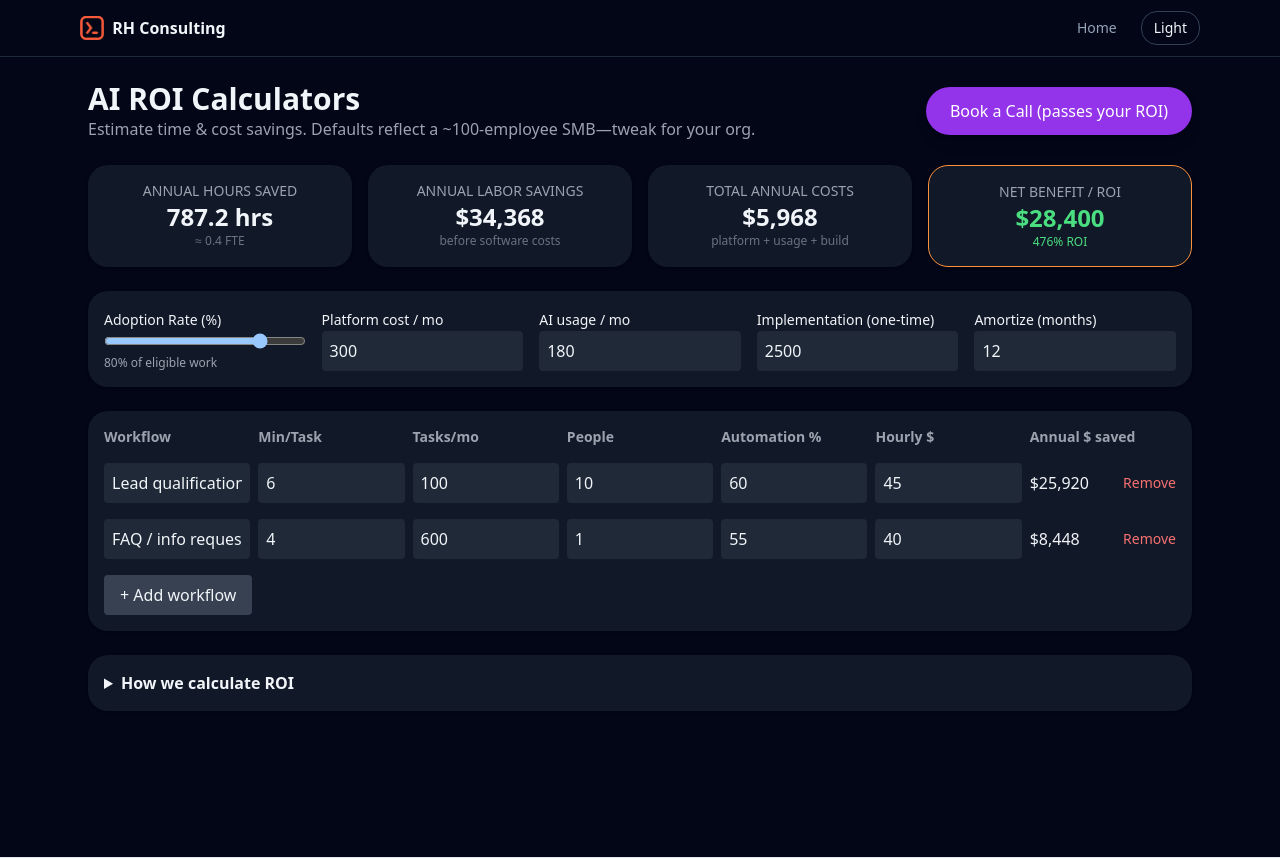
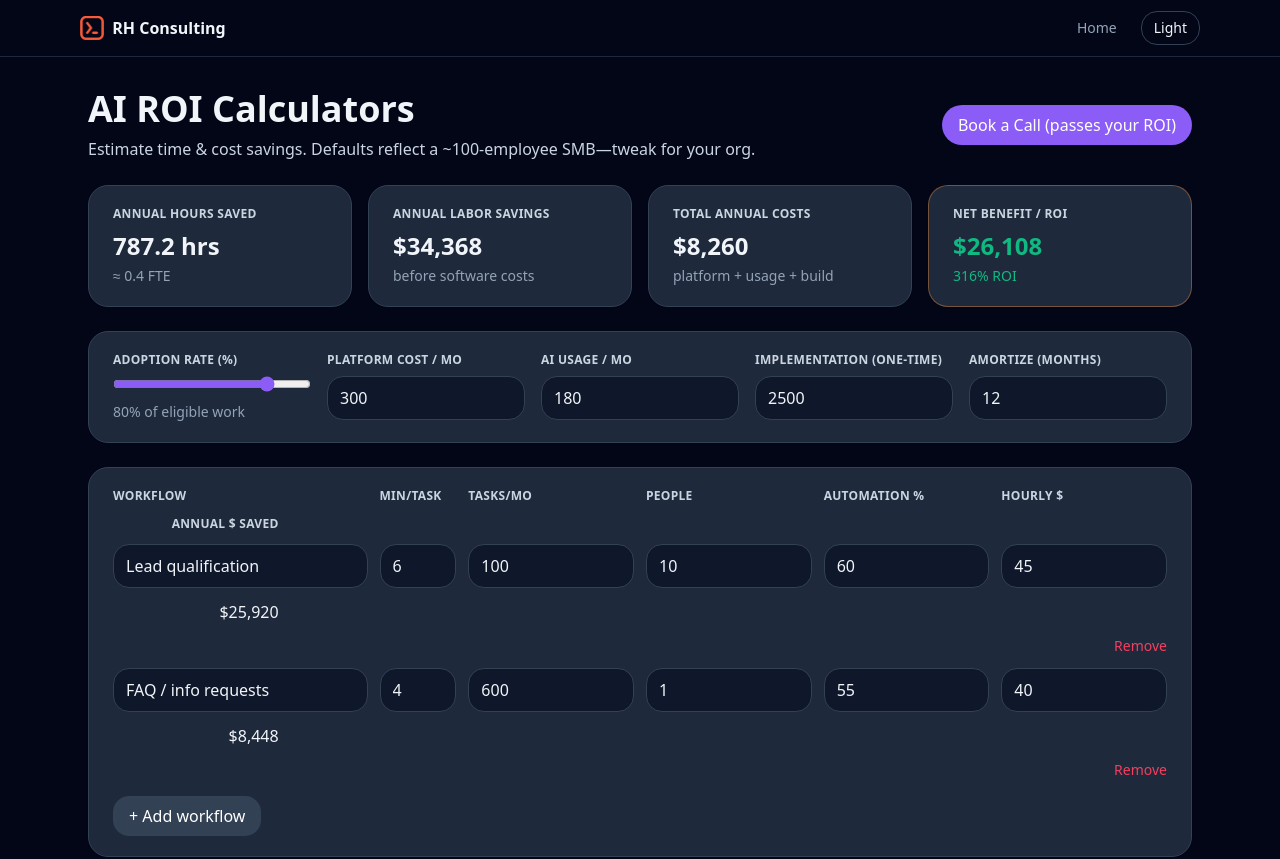
Before and after one commit to rickhancock-droid/rh-consulting-site, a Next.js app: page /roi-calculator in a window 1280 px wide. Shown: the top 859 px of the page. Built offline with nearby package versions, Linux system fonts and the light colour scheme.

Commit message:
ROI: add searchable workflow dropdown + improve light mode contrast + keep 4-card dashboard

```diff
--- a/app/roi-calculator/page.tsx
+++ b/app/roi-calculator/page.tsx
@@ -2,264 +2,377 @@
 "use client";
 
 import React, { useMemo, useState } from "react";
+import Link from "next/link";
 
+// ---------------- theme helpers (light/dark card & border) ----------------
+const cardBase =
+  "rounded-2xl border shadow-sm px-6 py-5 transition-colors";
+const card =
+  `${cardBase} bg-gray-50 border-gray-200 text-gray-900 dark:bg-slate-800 dark:border-slate-700 dark:text-slate-100`;
+const cardEmphasis =
+  `${cardBase} bg-orange-50 border-orange-200 text-gray-900 dark:bg-slate-800 dark:border-orange-400/40 dark:text-slate-100`;
+const pill =
+  "inline-flex items-center justify-center h-10 px-4 rounded-full bg-violet-500 text-white hover:bg-violet-600 transition-colors";
+
+// ---------------- types ----------------
 type Workflow = {
   name: string;
-  minutesPerTask: number;
+  minPerTask: number;
   tasksPerMonth: number;
   people: number;
-  automation: number;
+  automationPct: number; // 0-100
   hourly: number;
 };
 
-const defaultWorkflows: Workflow[] = [
-  { name: "Lead qualification", minutesPerTask: 6, tasksPerMonth: 100, people: 10, automation: 60, hourly: 45 },
-  { name: "FAQ / info requests", minutesPerTask: 4, tasksPerMonth: 600, people: 1, automation: 55, hourly: 40 },
+type Totals = {
+  hoursSavedYr: number;
+  fte: number;
+  laborSavingsYr: number;
+  totalAnnualCosts: number;
+  netBenefit: number;
+  roiPct: number;
+};
+
+// ---------------- constants ----------------
+const DEFAULT_WORKFLOWS: readonly string[] = [
+  "Lead qualification",
+  "FAQ / info requests",
+  "Customer support (tier 1)",
+  "CRM data entry",
+  "Order status updates",
+  "Invoice follow-ups",
+  "Scheduling",
+  "Onboarding FAQs",
+  "Internal IT helpdesk",
 ];
 
-export default function RoiCalculator() {
-  const [workflows, setWorkflows] = useState<Workflow[]>(defaultWorkflows);
-  const [adoption, setAdoption] = useState(80);
-  const [platformCost, setPlatformCost] = useState(300);
-  const [aiUsage, setAiUsage] = useState(180);
-  const [implementation, setImplementation] = useState(2500);
-  const [amortize, setAmortize] = useState(12);
+const USD = (n: number) =>
+  new Intl.NumberFormat("en-US", { style: "currency", currency: "USD", maximumFractionDigits: 0 }).format(
+    Math.round(n)
+  );
+const HRS = (n: number) =>
+  `${Math.round(n * 10) / 10} hrs`;
 
-  // --- calculations ---
-  const results = useMemo(() => {
-    let totalHours = 0;
-    let totalSaved = 0;
+// ---------------- calc helpers ----------------
+function hoursSavedPerWorkflow(w: Workflow, adoptionPct: number): number {
+  // minutes per task × tasks/mo × people × automation% × adoption% × 12 / 60
+  const hrsMo =
+    (w.minPerTask * w.tasksPerMonth * Math.max(w.people, 0) * (w.automationPct / 100) * (adoptionPct / 100)) / 60;
+  return hrsMo * 12;
+}
 
-    workflows.forEach((w) => {
-      const hours =
-        (w.minutesPerTask / 60) *
-        w.tasksPerMonth *
-        12 *
-        w.people *
-        (w.automation / 100) *
-        (adoption / 100);
-      totalHours += hours;
-      totalSaved += hours * w.hourly;
+function totals(
+  workflows: Workflow[],
+  adoptionPct: number,
+  platformPerMo: number,
+  aiUsagePerMo: number,
+  implementationOneTime: number,
+  amortizeMonths: number
+): Totals {
+  const hoursSavedYr = workflows.reduce((acc, w) => acc + hoursSavedPerWorkflow(w, adoptionPct), 0);
+  const laborSavingsYr = workflows.reduce(
+    (acc, w) => acc + hoursSavedPerWorkflow(w, adoptionPct) * w.hourly,
+    0
+  );
+  const annualizedImpl = amortizeMonths > 0 ? (implementationOneTime / amortizeMonths) * 12 : implementationOneTime;
+  const totalAnnualCosts = platformPerMo * 12 + aiUsagePerMo * 12 + annualizedImpl;
+  const netBenefit = Math.max(laborSavingsYr - totalAnnualCosts, laborSavingsYr === 0 ? 0 : laborSavingsYr - totalAnnualCosts);
+  const roiPct = totalAnnualCosts > 0 ? (netBenefit / totalAnnualCosts) * 100 : 0;
+  const fte = hoursSavedYr / 2080;
+
+  return { hoursSavedYr, fte, laborSavingsYr, totalAnnualCosts, netBenefit, roiPct };
+}
+
+// ---------------- component ----------------
+export default function RoiCalculatorPage() {
+  // Defaults that mirror ~100-employee SMB
+  const [adoptionPct, setAdoptionPct] = useState<number>(80);
+  const [platformPerMo, setPlatformPerMo] = useState<number>(300);
+  const [aiUsagePerMo, setAiUsagePerMo] = useState<number>(180);
+  const [implementationOneTime, setImplementationOneTime] = useState<number>(2500);
+  const [amortizeMonths, setAmortizeMonths] = useState<number>(12);
+
+  const [workflows, setWorkflows] = useState<Workflow[]>([
+    { name: "Lead qualification", minPerTask: 6, tasksPerMonth: 100, people: 10, automationPct: 60, hourly: 45 },
+    { name: "FAQ / info requests", minPerTask: 4, tasksPerMonth: 600, people: 1, automationPct: 55, hourly: 40 },
+  ]);
+
+  const t = useMemo(
+    () =>
+      totals(workflows, adoptionPct, platformPerMo, aiUsagePerMo, implementationOneTime, amortizeMonths),
+    [workflows, adoptionPct, platformPerMo, aiUsagePerMo, implementationOneTime, amortizeMonths]
+  );
+
+  // ---------- handlers ----------
+  const updateWorkflow = <K extends keyof Workflow>(
+    idx: number,
+    key: K,
+    value: Workflow[K]
+  ) => {
+    setWorkflows((prev) => {
+      const next = [...prev];
+      next[idx] = { ...next[idx], [key]: value };
+      return next;
     });
-
-    const annualCosts = (platformCost + aiUsage) * 12 + implementation / amortize;
-    const netBenefit = totalSaved - annualCosts;
-    const roiPct = annualCosts > 0 ? (netBenefit / annualCosts) * 100 : 0;
-
-    return {
-      totalHours,
-      totalSaved,
-      annualCosts,
-      netBenefit,
-      roiPct,
-      fte: totalHours / 2080,
-    };
-  }, [workflows, adoption, platformCost, aiUsage, implementation, amortize]);
-
-  // --- helpers ---
-  const fmtMoney = (n: number) =>
-    n.toLocaleString("en-US", { style: "currency", currency: "USD", maximumFractionDigits: 0 });
-
-  // --- update workflow ---
-  const updateWorkflow = (i: number, field: keyof Workflow, value: number | string) => {
-    const newWF = [...workflows];
-    if (field === "name") {
-      newWF[i][field] = String(value);
-    } else {
-      newWF[i][field] = Number(value);
-    }
-    setWorkflows(newWF);
   };
 
-  const removeWorkflow = (i: number) => {
-    setWorkflows(workflows.filter((_, idx) => idx !== i));
-  };
+  const addWorkflow = () =>
+    setWorkflows((prev) => [
+      ...prev,
+      { name: "", minPerTask: 3, tasksPerMonth: 300, people: 1, automationPct: 50, hourly: 40 },
+    ]);
 
+  const removeWorkflow = (idx: number) =>
+    setWorkflows((prev) => prev.filter((_, i) => i !== idx));
+
+  // ---------- UI helpers ----------
+  const numberCls =
+    "h-11 w-full rounded-xl bg-white/80 border border-gray-300 px-3 text-gray-900 placeholder:text-gray-500 " +
+    "focus:outline-none focus:ring-2 focus:ring-violet-500 dark:bg-slate-900 dark:border-slate-700 dark:text-slate-100";
+  const labelCls = "text-xs font-semibold uppercase tracking-wide text-gray-600 dark:text-slate-300";
+
+  // ---------- JSX ----------
   return (
-    <div className="p-6 max-w-6xl mx-auto space-y-6">
-      {/* Header */}
-      <div className="flex items-center justify-between">
+    <div className="mx-auto max-w-6xl px-4 sm:px-6 py-8">
+      {/* Top row: title + CTA */}
+      <div className="flex flex-col gap-4 sm:flex-row sm:items-center sm:justify-between">
         <div>
-          <h1 className="text-3xl font-bold">AI ROI Calculators</h1>
-          <p className="text-gray-400">
+          <h1 className="text-3xl sm:text-4xl font-semibold text-gray-900 dark:text-slate-100">
+            AI ROI Calculators
+          </h1>
+          <p className="mt-2 text-gray-600 dark:text-slate-300">
             Estimate time & cost savings. Defaults reflect a ~100-employee SMB—tweak for your org.
           </p>
         </div>
-        <a
-          href="https://calendly.com/"
+        <Link
+          className={pill}
+          href={{
+            pathname: "https://calendly.com/rh-consulting-ai/30min",
+            query: {
+              hours: t.hoursSavedYr.toFixed(1),
+              fte: (Math.round(t.fte * 10) / 10).toString(),
+              labor: Math.round(t.laborSavingsYr).toString(),
+              costs: Math.round(t.totalAnnualCosts).toString(),
+              net: Math.round(t.netBenefit).toString(),
+              roi: Math.round(t.roiPct).toString(),
+            },
+          }}
           target="_blank"
-          rel="noopener noreferrer"
-          className="bg-purple-600 hover:bg-purple-700 text-white px-6 py-3 rounded-full shadow-lg"
         >
           Book a Call (passes your ROI)
-        </a>
+        </Link>
       </div>
 
-      {/* Results Dashboard */}
-      <div className="grid grid-cols-2 md:grid-cols-4 gap-4">
-        <div className="bg-gray-900 p-4 rounded-2xl shadow text-center">
-          <p className="text-sm text-gray-400">ANNUAL HOURS SAVED</p>
-          <p className="text-2xl font-bold">{results.totalHours.toFixed(1)} hrs</p>
-          <p className="text-xs text-gray-500">≈ {results.fte.toFixed(1)} FTE</p>
+      {/* Dashboard cards */}
+      <div className="mt-6 grid grid-cols-1 sm:grid-cols-2 lg:grid-cols-4 gap-4">
+        <div className={card}>
+          <div className={labelCls}>Annual Hours Saved</div>
+          <div className="mt-2 text-2xl font-semibold">{HRS(t.hoursSavedYr)}</div>
+          <div className="mt-1 text-sm text-gray-500 dark:text-slate-400">≈ {(Math.round(t.fte * 10) / 10)} FTE</div>
         </div>
-        <div className="bg-gray-900 p-4 rounded-2xl shadow text-center">
-          <p className="text-sm text-gray-400">ANNUAL LABOR SAVINGS</p>
-          <p className="text-2xl font-bold">{fmtMoney(results.totalSaved)}</p>
-          <p className="text-xs text-gray-500">before software costs</p>
+        <div className={card}>
+          <div className={labelCls}>Annual Labor Savings</div>
+          <div className="mt-2 text-2xl font-semibold">{USD(t.laborSavingsYr)}</div>
+          <div className="mt-1 text-sm text-gray-500 dark:text-slate-400">before software costs</div>
         </div>
-        <div className="bg-gray-900 p-4 rounded-2xl shadow text-center">
-          <p className="text-sm text-gray-400">TOTAL ANNUAL COSTS</p>
-          <p className="text-2xl font-bold">{fmtMoney(results.annualCosts)}</p>
-          <p className="text-xs text-gray-500">platform + usage + build</p>
+        <div className={card}>
+          <div className={labelCls}>Total Annual Costs</div>
+          <div className="mt-2 text-2xl font-semibold">{USD(t.totalAnnualCosts)}</div>
+          <div className="mt-1 text-sm text-gray-500 dark:text-slate-400">platform + usage + build</div>
         </div>
-        <div className="bg-gray-900 p-4 rounded-2xl shadow text-center border border-orange-400">
-          <p className="text-sm text-gray-400">NET BENEFIT / ROI</p>
-          <p className="text-2xl font-bold text-green-400">{fmtMoney(results.netBenefit)}</p>
-          <p className="text-xs text-green-400">{results.roiPct.toFixed(0)}% ROI</p>
+        <div className={cardEmphasis + " ring-1 ring-orange-300/50 dark:ring-0"}>
+          <div className="flex items-center justify-between">
+            <div className={labelCls}>Net Benefit / ROI</div>
+          </div>
+          <div className="mt-2 text-2xl font-semibold text-emerald-500">{USD(t.netBenefit)}</div>
+          <div className="mt-1 text-sm font-medium text-emerald-500">
+            {Math.round(t.roiPct)}% ROI
+          </div>
         </div>
       </div>
 
-      {/* Controls */}
-      <div className="grid grid-cols-1 md:grid-cols-5 gap-4 bg-gray-900 p-4 rounded-2xl shadow">
+      {/* Program inputs row */}
+      <div className={`${card} mt-6`}>
+        <div className="grid grid-cols-1 sm:grid-cols-5 gap-4">
           <div>
-          <label className="text-sm">Adoption Rate (%)</label>
+            <div className={labelCls}>Adoption Rate (%)</div>
             <input
               type="range"
-            min="0"
-            max="100"
-            value={adoption}
-            onChange={(e) => setAdoption(Number(e.target.value))}
-            className="w-full"
+              min={0}
+              max={100}
+              value={adoptionPct}
+              onChange={(e) => setAdoptionPct(Number(e.target.value))}
+              className="mt-2 w-full accent-violet-500"
             />
-          <p className="text-xs text-gray-400">{adoption}% of eligible work</p>
+            <div className="mt-1 text-sm text-gray-500 dark:text-slate-400">
+              {adoptionPct}% of eligible work
+            </div>
           </div>
           <div>
-          <label className="text-sm">Platform cost / mo</label>
+            <div className={labelCls}>Platform cost / mo</div>
             <input
-            type="number"
-            className="w-full rounded bg-gray-800 p-2"
-            value={platformCost}
-            onChange={(e) => setPlatformCost(Number(e.target.value))}
+              className={`${numberCls} mt-2`}
+              value={platformPerMo}
+              onChange={(e) => setPlatformPerMo(Number(e.target.value || 0))}
+              inputMode="numeric"
             />
           </div>
           <div>
-          <label className="text-sm">AI usage / mo</label>
+            <div className={labelCls}>AI usage / mo</div>
             <input
-            type="number"
-            className="w-full rounded bg-gray-800 p-2"
-            value={aiUsage}
-            onChange={(e) => setAiUsage(Number(e.target.value))}
+              className={`${numberCls} mt-2`}
+              value={aiUsagePerMo}
+              onChange={(e) => setAiUsagePerMo(Number(e.target.value || 0))}
+              inputMode="numeric"
             />
           </div>
           <div>
-          <label className="text-sm">Implementation (one-time)</label>
+            <div className={labelCls}>Implementation (one-time)</div>
             <input
-            type="number"
-            className="w-full rounded bg-gray-800 p-2"
-            value={implementation}
-            onChange={(e) => setImplementation(Number(e.target.value))}
+              className={`${numberCls} mt-2`}
+              value={implementationOneTime}
+              onChange={(e) => setImplementationOneTime(Number(e.target.value || 0))}
+              inputMode="numeric"
             />
           </div>
           <div>
-          <label className="text-sm">Amortize (months)</label>
+            <div className={labelCls}>Amortize (months)</div>
             <input
-            type="number"
-            className="w-full rounded bg-gray-800 p-2"
-            value={amortize}
-            onChange={(e) => setAmortize(Number(e.target.value))}
+              className={`${numberCls} mt-2`}
+              value={amortizeMonths}
+              onChange={(e) => setAmortizeMonths(Number(e.target.value || 0))}
+              inputMode="numeric"
             />
           </div>
         </div>
+      </div>
 
-      {/* Workflows */}
-      <div className="bg-gray-900 p-4 rounded-2xl shadow space-y-4">
-        <div className="grid grid-cols-7 gap-2 font-bold text-sm text-gray-400">
-          <div>Workflow</div>
-          <div>Min/Task</div>
-          <div>Tasks/mo</div>
-          <div>People</div>
-          <div>Automation %</div>
-          <div>Hourly $</div>
-          <div>Annual $ saved</div>
+      {/* Workflows table */}
+      <div className={`${card} mt-6`}>
+        <div className="grid grid-cols-12 gap-3 text-sm">
+          <div className="col-span-4 sm:col-span-3 md:col-span-3 lg:col-span-3">
+            <div className={labelCls}>Workflow</div>
           </div>
-        {workflows.map((w, i) => (
-          <div key={i} className="grid grid-cols-7 gap-2 items-center">
+          <div className="col-span-2 sm:col-span-1">
+            <div className={labelCls}>Min/Task</div>
+          </div>
+          <div className="col-span-2 sm:col-span-2">
+            <div className={labelCls}>Tasks/mo</div>
+          </div>
+          <div className="col-span-2 sm:col-span-2">
+            <div className={labelCls}>People</div>
+          </div>
+          <div className="col-span-2 sm:col-span-2">
+            <div className={labelCls}>Automation %</div>
+          </div>
+          <div className="col-span-2 sm:col-span-2">
+            <div className={labelCls}>Hourly $</div>
+          </div>
+          <div className="col-span-2 sm:col-span-2 text-right">
+            <div className={labelCls}>Annual $ saved</div>
+          </div>
+        </div>
+
+        <datalist id="workflow-options">
+          {DEFAULT_WORKFLOWS.map((w) => (
+            <option value={w} key={w} />
+          ))}
+        </datalist>
+
+        {workflows.map((w, idx) => {
+          const saved = hoursSavedPerWorkflow(w, adoptionPct) * w.hourly;
+          return (
+            <div key={idx} className="mt-3 grid grid-cols-12 gap-3 items-center">
+              {/* Searchable dropdown (datalist) */}
+              <div className="col-span-4 sm:col-span-3 md:col-span-3 lg:col-span-3">
                 <input
+                  list="workflow-options"
+                  className={numberCls}
                   value={w.name}
-              onChange={(e) => updateWorkflow(i, "name", e.target.value)}
-              className="rounded bg-gray-800 p-2"
+                  onChange={(e) => updateWorkflow(idx, "name", e.target.value)}
+                  placeholder="Select or type workflow…"
                 />
+              </div>
+
+              <div className="col-span-2 sm:col-span-1">
                 <input
-              type="number"
-              value={w.minutesPerTask}
-              onChange={(e) => updateWorkflow(i, "minutesPerTask", e.target.value)}
-              className="rounded bg-gray-800 p-2"
+                  className={numberCls}
+                  value={w.minPerTask}
+                  onChange={(e) => updateWorkflow(idx, "minPerTask", Number(e.target.value || 0))}
+                  inputMode="numeric"
                 />
+              </div>
+              <div className="col-span-2 sm:col-span-2">
                 <input
-              type="number"
+                  className={numberCls}
                   value={w.tasksPerMonth}
-              onChange={(e) => updateWorkflow(i, "tasksPerMonth", e.target.value)}
-              className="rounded bg-gray-800 p-2"
+                  onChange={(e) => updateWorkflow(idx, "tasksPerMonth", Number(e.target.value || 0))}
+                  inputMode="numeric"
                 />
+              </div>
+              <div className="col-span-2 sm:col-span-2">
                 <input
-              type="number"
+                  className={numberCls}
                   value={w.people}
-              onChange={(e) => updateWorkflow(i, "people", e.target.value)}
-              className="rounded bg-gray-800 p-2"
+                  onChange={(e) => updateWorkflow(idx, "people", Number(e.target.value || 0))}
+                  inputMode="numeric"
                 />
+              </div>
+              <div className="col-span-2 sm:col-span-2">
                 <input
-              type="number"
-              value={w.automation}
-              onChange={(e) => updateWorkflow(i, "automation", e.target.value)}
-              className="rounded bg-gray-800 p-2"
+                  className={numberCls}
+                  value={w.automationPct}
+                  onChange={(e) => updateWorkflow(idx, "automationPct", Number(e.target.value || 0))}
+                  inputMode="numeric"
                 />
+              </div>
+              <div className="col-span-2 sm:col-span-2">
                 <input
-              type="number"
+                  className={numberCls}
                   value={w.hourly}
-              onChange={(e) => updateWorkflow(i, "hourly", e.target.value)}
-              className="rounded bg-gray-800 p-2"
+                  onChange={(e) => updateWorkflow(idx, "hourly", Number(e.target.value || 0))}
+                  inputMode="numeric"
                 />
-            <div className="flex justify-between items-center">
-              <span>{fmtMoney((w.minutesPerTask / 60) * w.tasksPerMonth * 12 * w.people * (w.automation / 100) * (adoption / 100) * w.hourly)}</span>
+              </div>
+
+              <div className="col-span-2 sm:col-span-2 text-right text-gray-900 dark:text-slate-100 font-medium">
+                {USD(saved)}
+              </div>
+
+              <div className="col-span-12 flex justify-end">
                 <button
-                onClick={() => removeWorkflow(i)}
-                className="text-red-400 text-sm ml-2"
+                  className="text-sm text-rose-500 hover:text-rose-600"
+                  onClick={() => removeWorkflow(idx)}
                 >
                   Remove
                 </button>
               </div>
             </div>
-        ))}
-        <button
-          onClick={() =>
-            setWorkflows([...workflows, { name: "", minutesPerTask: 1, tasksPerMonth: 10, people: 1, automation: 50, hourly: 40 }])
-          }
-          className="mt-2 px-4 py-2 rounded bg-gray-700 hover:bg-gray-600"
+          );
+        })}
+
+        <div className="mt-4">
+          <button className="rounded-xl px-4 py-2 bg-gray-900 text-white hover:bg-black dark:bg-slate-700 dark:hover:bg-slate-600"
+            onClick={addWorkflow}
           >
             + Add workflow
           </button>
         </div>
+      </div>
 
       {/* Explainer */}
-      <details className="bg-gray-900 p-4 rounded-2xl shadow">
-        <summary className="font-bold cursor-pointer">How we calculate ROI</summary>
-        <ul className="mt-2 text-sm space-y-2 text-gray-300">
-          <li>
-            <b>Hours saved / workflow</b> = minutes per task × tasks/mo × people × automation% × adoption% × 12 months
-          </li>
-          <li>
-            <b>Annual $ saved</b> = hours saved × hourly cost (loaded).
-          </li>
-          <li>
-            <b>Total annual costs</b> = (platform/mo + AI usage/mo) × 12 + (implementation ÷ amortize months).
-          </li>
-          <li>
-            <b>Net benefit</b> = annual labor savings – total annual costs.
-          </li>
-          <li>
-            <b>ROI %</b> = net benefit ÷ total annual costs.
-          </li>
+      <details className={`${card} mt-6`}>
+        <summary className="cursor-pointer text-base font-semibold">How we calculate ROI</summary>
+        <ul className="mt-4 space-y-3 text-gray-700 dark:text-slate-300">
+          <li><strong>Hours saved / workflow</strong> = minutes per task × tasks/mo × people × automation% × adoption% × 12 months ÷ 60.</li>
+          <li><strong>Annual $ saved</strong> = hours saved × hourly cost (loaded).</li>
+          <li><strong>Total annual costs</strong> = (platform/mo + AI usage/mo) × 12 + (implementation ÷ amortize months) × 12.</li>
+          <li><strong>Net benefit</strong> = annual labor savings − total annual costs.</li>
+          <li><strong>ROI %</strong> = net benefit ÷ total annual costs.</li>
         </ul>
+        <p className="mt-3 text-sm text-gray-500 dark:text-slate-400">
+          Defaults mirror a typical ~100-employee SMB. Tune adoption and automation% to your reality.
+        </p>
       </details>
     </div>
   );
```
Lines whose indentation alone changed are shown as unchanged.
